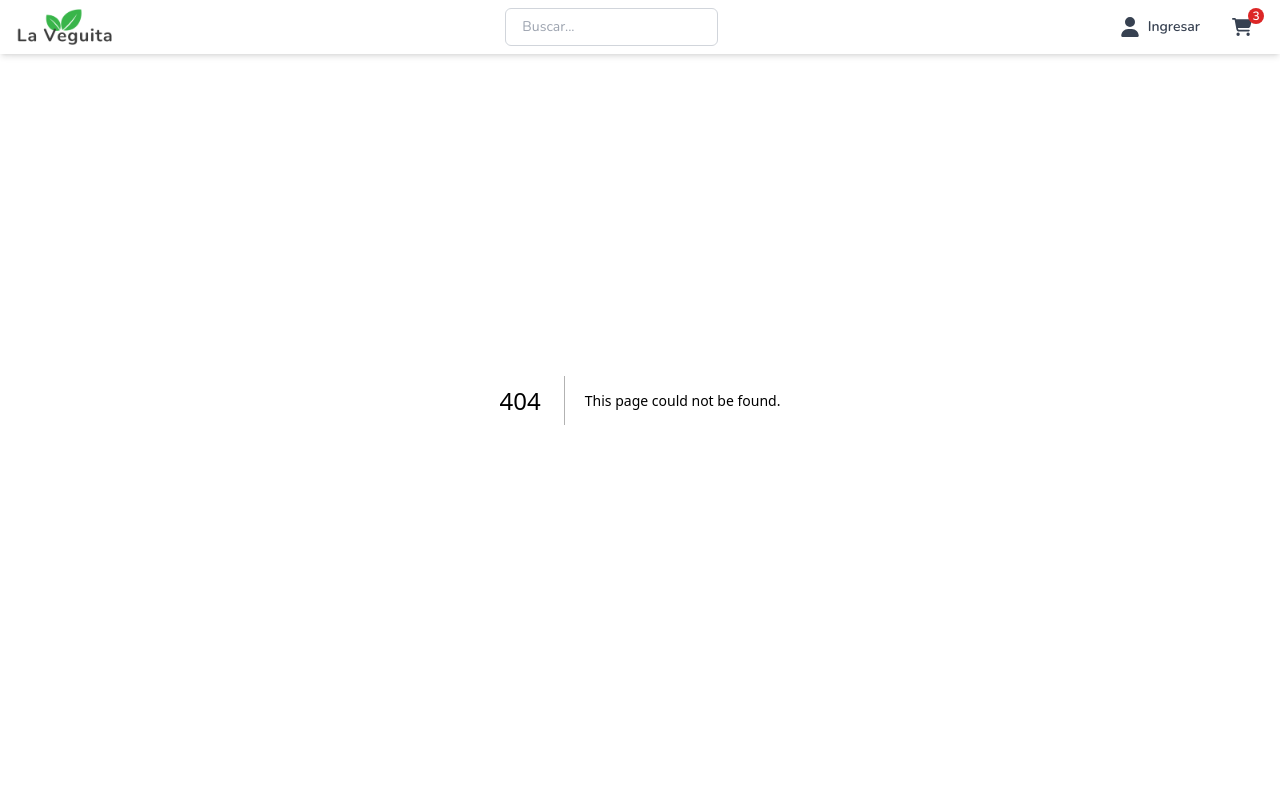
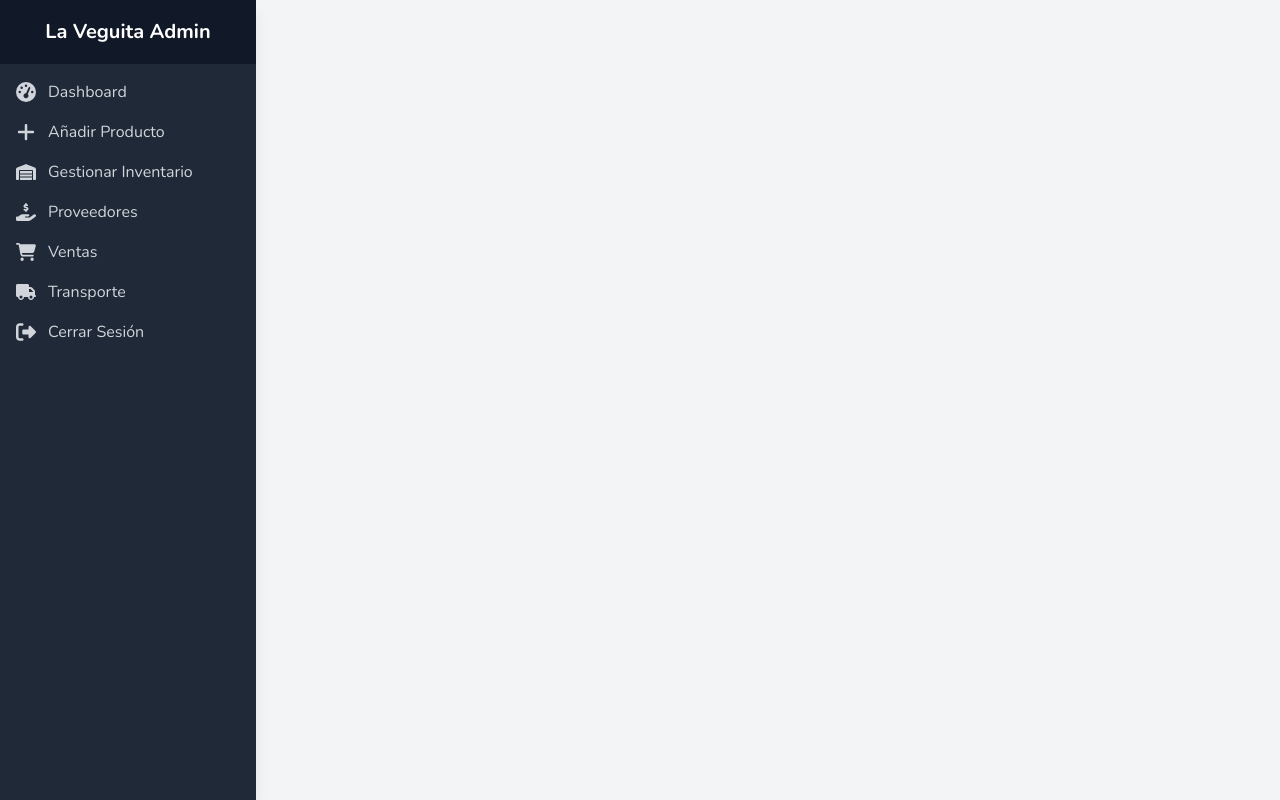
Before and after one commit to NataMellado/laVeguitaClick_front, a Next.js app: page /admin in a window 1280 px wide. Before the commit this address had no page. Built offline with nearby package versions, Linux system fonts and the light colour scheme.

Commit message:
Add admin sidebar

```diff
--- /dev/null
+++ b/src/app/admin/layout.jsx
@@ -0,0 +1,18 @@
+// src/app/admin/layout.jsx
+import React from "react";
+
+
+export default function AdminLayout({ children }) {
+  return (
+    <div className="min-h-screen bg-gray-100">
+
+      <div className="flex">
+
+
+        <main className="flex-1 p-8">
+          {children}
+        </main>
+      </div>
+    </div>
+  );
+}
--- /dev/null
+++ b/src/app/admin/page.jsx
@@ -0,0 +1,11 @@
+import React from "react";
+
+const AdminDashboard = () => {
+  return (
+    <div>
+
+    </div>
+  );
+};
+
+export default AdminDashboard;
--- a/src/app/layout.jsx
+++ b/src/app/layout.jsx
@@ -1,23 +1,23 @@
-import localFont from "next/font/local";
+"use client";
 import { Nunito } from "next/font/google";
 import "./globals.css";
+import { usePathname } from "next/navigation";
 import Navbar from "@/components/Navbar";
+import AdminNavbar from "@/components/AdminSidebar";
 
 
 const openSans = Nunito({
   subsets: ["latin"],
 });
 
-export const metadata = {
-  title: "La Veguita Click",
-  description: "Productos de la huerta de La Veguita",
-};
 
 export default function RootLayout({ children }) {
+  const pathname = usePathname();
+
   return (
     <html lang="en">
       <body className={openSans.className}>
-        <Navbar />
+        {pathname.startsWith("/admin") ? <AdminNavbar /> : <Navbar />}
         {children}
       </body>
     </html>
--- /dev/null
+++ b/src/components/AdminSidebar.jsx
@@ -0,0 +1,76 @@
+// src/components/Navbar/AdminSidebar.jsx
+import React from "react";
+import Link from "next/link";
+import { FontAwesomeIcon } from "@fortawesome/react-fontawesome";
+import { faTachometerAlt, faPlus, faWarehouse, faHandHoldingUsd, faClipboardList, faTruck, faShoppingCart, faSignOutAlt } from "@fortawesome/free-solid-svg-icons";
+
+const AdminSidebar = () => {
+    const handleLogout = () => {
+        console.log("Logout");
+  };
+
+  return (
+    <div className="fixed top-0 left-0 h-full w-64 bg-gray-800 text-white flex flex-col shadow-lg">
+
+      {/* Logo */}
+      <div className="flex items-center justify-center h-16 bg-gray-900">
+        <Link href="/admin" className="text-xl font-bold">
+          La Veguita Admin
+        </Link>
+      </div>
+
+      {/* Menu Items */}
+      <nav className="flex-1 p-4">
+        <ul className="space-y-4">
+          <li>
+            <Link href="/admin" className="flex items-center gap-3 text-gray-300 hover:text-white">
+              <FontAwesomeIcon icon={faTachometerAlt} style={{ width: '20px', height: '20px' }} />
+              <span>Dashboard</span>
+            </Link>
+          </li>
+          <li>
+            <Link href="/admin/añadir-producto" className="flex items-center gap-3 text-gray-300 hover:text-white">
+              <FontAwesomeIcon icon={faPlus} style={{ width: '20px', height: '20px' }} />
+              <span>Añadir Producto</span>
+            </Link>
+          </li>
+          <li>
+            <Link href="/admin/gestionar-inventario" className="flex items-center gap-3 text-gray-300 hover:text-white">
+              <FontAwesomeIcon icon={faWarehouse} style={{ width: '20px', height: '20px' }}/>
+              <span>Gestionar Inventario</span>
+            </Link>
+          </li>
+          <li>
+            <Link href="/admin/proveedores" className="flex items-center gap-3 text-gray-300 hover:text-white">
+              <FontAwesomeIcon icon={faHandHoldingUsd} style={{ width: '20px', height: '20px' }}/>
+              <span>Proveedores</span>
+            </Link>
+          </li>
+          <li>
+            <Link href="/admin/ventas" className="flex items-center gap-3 text-gray-300 hover:text-white">
+              <FontAwesomeIcon icon={faShoppingCart} style={{ width: '20px', height: '20px' }}/>
+              <span>Ventas</span>
+            </Link>
+          </li>
+          <li>
+            <Link href="/admin/transporte" className="flex items-center gap-3 text-gray-300 hover:text-white">
+              <FontAwesomeIcon icon={faTruck} style={{ width: '20px', height: '20px' }}/>
+              <span>Transporte</span>
+            </Link>
+          </li>
+          <li>
+            <button
+              onClick={handleLogout}
+              className="flex items-center gap-3 w-full text-left text-gray-300 hover:text-white"
+            >
+              <FontAwesomeIcon icon={faSignOutAlt} style={{ width: '20px', height: '20px' }}/>
+              <span>Cerrar Sesión</span>
+            </button>
+          </li>
+        </ul>
+      </nav>
+    </div>
+  );
+};
+
+export default AdminSidebar;
```
